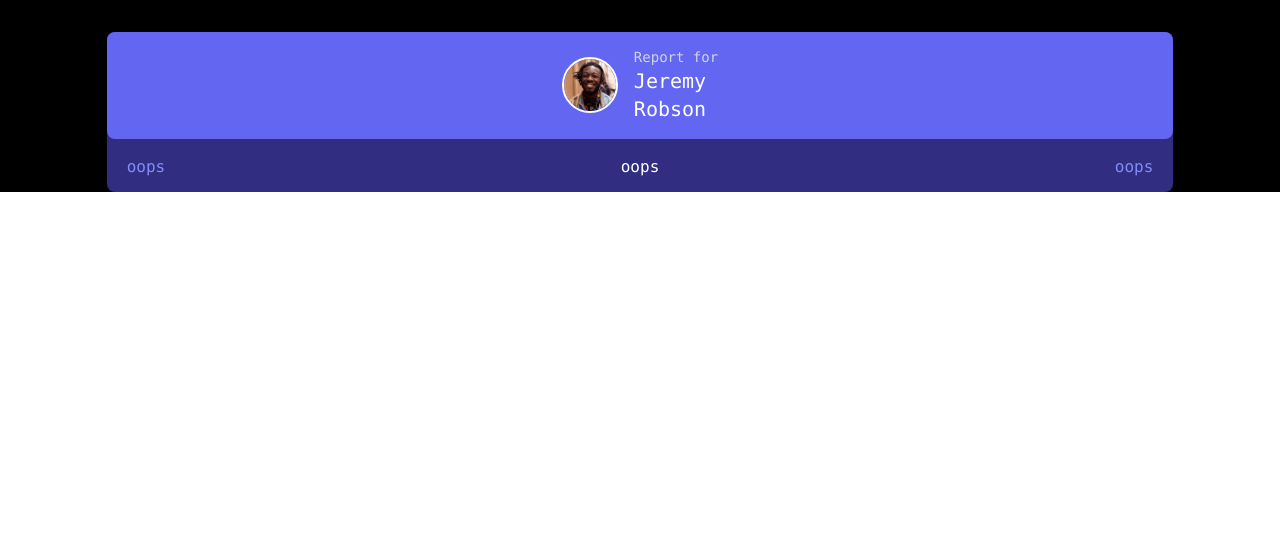
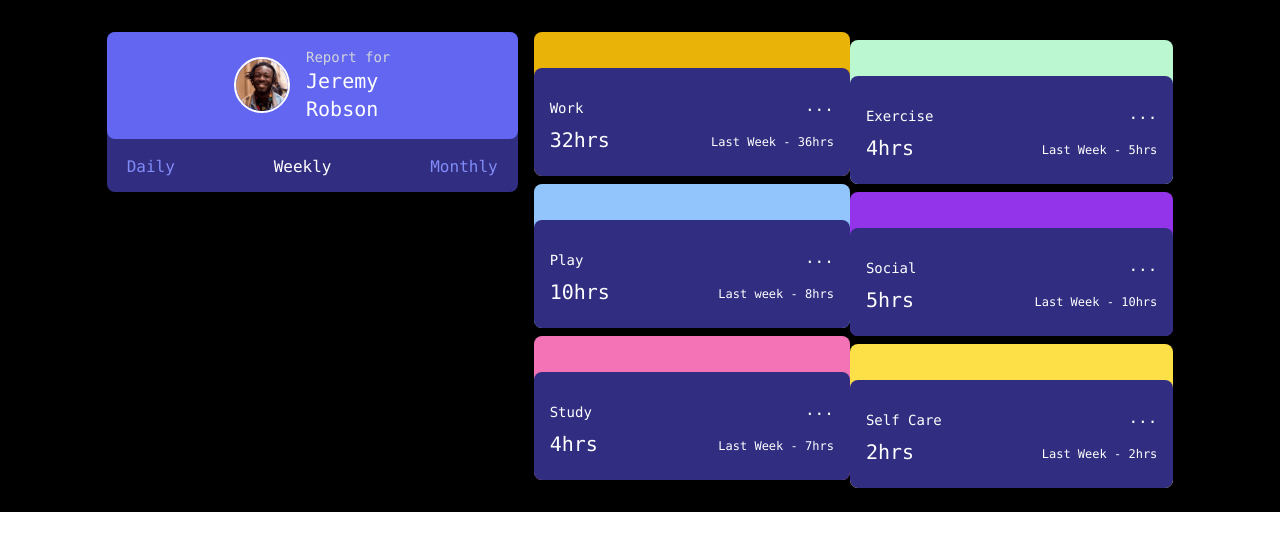
Before and after one commit to KerryCX/time-tracking-dash-react, a React (Create React App) app: page / in a window 1280 px wide. Shown: the top 550 px of the page. Built offline with nearby package versions, Linux system fonts and the light colour scheme.

Commit message:
code from original put into components and app.js file.

```diff
--- a/src/App.js
+++ b/src/App.js
@@ -1,15 +1,35 @@
 import './App.css';
 import * as React from 'react-dom';
 import {NavBar} from "./components/NavBar";
+import {WorkSlide} from "./components/Work";
+import {PlaySlide} from "./components/Play";
+import {StudySlide} from "./components/Study";
+import {ExerciseSlide} from "./components/Exercise";
+import {SocialSlide} from "./components/Social";
+import {SelfCareSlide} from "./components/SelfCare";
 
 function App() {
   return (
-          <body className="bg-black">
+      <div className="bg-black">
           <main className="container box-border w-10/12 h-full mx-auto flex flex-col gap-4 gap-y-4
-              text-white font-mono font-normal pt-8 md:flex-row">
+          text-white font-mono font-normal pt-8 md:flex-row">
               <NavBar/>
+              <section className="container md:flex md:flex-row">
+                  <section className="container md:flex-col md:flex">
+                      <WorkSlide/>
+                      <PlaySlide/>
+                      <StudySlide/>
+                  </section>
+                  <section className="md:flex-row">
+                      <ExerciseSlide/>
+                      <SocialSlide/>
+                      <SelfCareSlide/>
+                  </section>
+              </section>
           </main>
-          </body>
+          <div className="attribution">Coded by KerryCX
+          </div>
+      </div>
   );
 }
 
--- /dev/null
+++ b/src/components/Exercise.jsx
@@ -0,0 +1,24 @@
+export const ExerciseSlide = () => {
+    return(
+        <div
+            className="container  flex flex-col-reverse box-border bg-green-200 border-0 border-solid
+            rounded-lg h-36 mt-2">
+            <div
+                className="container items-center flex flex-row box-border bg-indigo-900 border-0
+                border-solid rounded-lg h-3/4">
+                <div className="container flex flex-col">
+                    <h3 className="text-sm pl-4 pt-4">Exercise</h3>
+                    <p className="text-xl pl-4 py-2">4hrs</p>
+                </div>
+                <div className="flex flex-col w-60 pr-4 text-right">
+                    <div>
+                        <p>...</p>
+                    </div>
+                    <div>
+                        <p className="text-xs pt-4">Last Week - 5hrs</p>
+                    </div>
+                </div>
+            </div>
+        </div>
+    );
+}
--- a/src/components/NavBar.jsx
+++ b/src/components/NavBar.jsx
@@ -1,5 +1,5 @@
 import logo from "../images/image-jeremy.png";
-import * as React from "react-dom";
+
 
 export const NavBar = () => {
     return(
@@ -17,9 +17,9 @@ export const NavBar = () => {
                 </div>
             </div>
             <div className="container flex flex-row justify-between items-center">
-                <h3 className="text-indigo-400 pl-5 py-4 hover:bg-indigo-500">oops</h3>
-                <h3 className="py-4 hover:bg-indigo-500">oops</h3>
-                <h3 className="py-4 text-indigo-400 pr-5 hover:bg-indigo-500">oops</h3>
+                <h3 className="text-indigo-400 pl-5 py-4 hover:bg-indigo-500">Daily</h3>
+                <h3 className="py-4 hover:bg-indigo-500">Weekly</h3>
+                <h3 className="py-4 text-indigo-400 pr-5 hover:bg-indigo-500">Monthly</h3>
             </div>
         </nav>
     );
--- /dev/null
+++ b/src/components/Play.jsx
@@ -0,0 +1,22 @@
+export const PlaySlide = () => {
+    return(
+        <div
+            className="container flex flex-col-reverse box-border bg-blue-300 border-0 border-solid rounded-lg h-36 mt-2">
+            <div
+                className="container items-center flex flex-row box-border bg-indigo-900 border-0 border-solid rounded-lg h-3/4">
+                <div className="container flex flex-col">
+                    <h3 className="text-sm pl-4 pt-4">Play</h3>
+                    <p className="text-xl pl-4 py-2">10hrs</p>
+                </div>
+                <div className="flex flex-col w-60 pr-4 text-right">
+                    <div>
+                        <p>...</p>
+                    </div>
+                    <div>
+                        <p className="text-xs pt-4"> Last week - 8hrs</p>
+                    </div>
+                </div>
+            </div>
+        </div>
+    );
+}
--- /dev/null
+++ b/src/components/SelfCare.jsx
@@ -0,0 +1,22 @@
+export const SelfCareSlide = () => {
+    return(
+        <div
+            className="container box-border flex flex-col-reverse bg-yellow-300 border-0 border-solid rounded-lg h-36 mt-2">
+            <div
+                className="container items-center flex flex-row box-border bg-indigo-900 border-0 border-solid rounded-lg h-3/4">
+                <div className="container flex flex-col">
+                    <h3 className="text-sm pl-4 pt-4">Self Care</h3>
+                    <p className="text-xl pl-4 py-2">2hrs</p>
+                </div>
+                <div className="flex flex-col w-60 pr-4 text-right">
+                    <div>
+                        <p>...</p>
+                    </div>
+                    <div>
+                        <p className="text-xs pt-4">Last Week - 2hrs</p>
+                    </div>
+                </div>
+            </div>
+        </div>
+    );
+}
--- /dev/null
+++ b/src/components/Social.jsx
@@ -0,0 +1,24 @@
+export const SocialSlide = () => {
+    return(
+        <div
+            className="container box-border flex flex-col-reverse bg-purple-600 border-0 border-solid
+            rounded-lg h-36 mt-2">
+            <div
+                className="container items-center flex flex-row box-border bg-indigo-900 border-0 border-solid
+                rounded-lg h-3/4">
+                <div className="container flex flex-col">
+                    <h3 className="text-sm pl-4 pt-4">Social</h3>
+                    <p className="text-xl pl-4 py-2">5hrs</p>
+                </div>
+                <div className="flex flex-col w-60 pr-4 text-right">
+                    <div>
+                        <p>...</p>
+                    </div>
+                    <div>
+                        <p className="text-xs pt-4">Last Week - 10hrs</p>
+                    </div>
+                </div>
+            </div>
+        </div>
+    );
+}
--- /dev/null
+++ b/src/components/Study.jsx
@@ -0,0 +1,22 @@
+export const StudySlide = () => {
+    return(
+        <div className="container  flex flex-col-reverse bg-pink-400 border-0 border-solid rounded-lg h-36 mt-2">
+            <div
+                className="container items-center flex flex-row box-border bg-indigo-900 border-0 border-solid
+                rounded-lg h-3/4">
+                <div className="container flex flex-col">
+                    <h3 className="text-sm pl-4 pt-4">Study</h3>
+                    <p className="text-xl pl-4 py-2">4hrs</p>
+                </div>
+                <div className="flex flex-col w-60 pr-4 text-right">
+                    <div>
+                        <p>...</p>
+                    </div>
+                    <div>
+                        <p className="text-xs pt-4">Last Week - 7hrs</p>
+                    </div>
+                </div>
+            </div>
+        </div>
+    );
+}
--- /dev/null
+++ b/src/components/Work.jsx
@@ -0,0 +1,23 @@
+
+export const WorkSlide = () => {
+    return (
+        <div className="container flex flex-col-reverse box-border bg-yellow-500
+                      border-0 border-solid rounded-lg h-36">
+            <div
+                className="container items-center flex flex-row box-border bg-indigo-900 border-0 border-solid rounded-lg h-3/4">
+                <div className="container flex flex-col">
+                    <h3 className="text-sm pl-4 pt-4">Work</h3>
+                    <p className="text-xl pl-4 py-2">32hrs</p>
+                </div>
+                <div className="flex flex-col w-60 pr-4 text-right">
+                    <div>
+                        <p>...</p>
+                    </div>
+                    <div>
+                        <p className="text-xs pt-4">Last Week - 36hrs</p>
+                    </div>
+                </div>
+            </div>
+        </div>
+    );
+}
```
